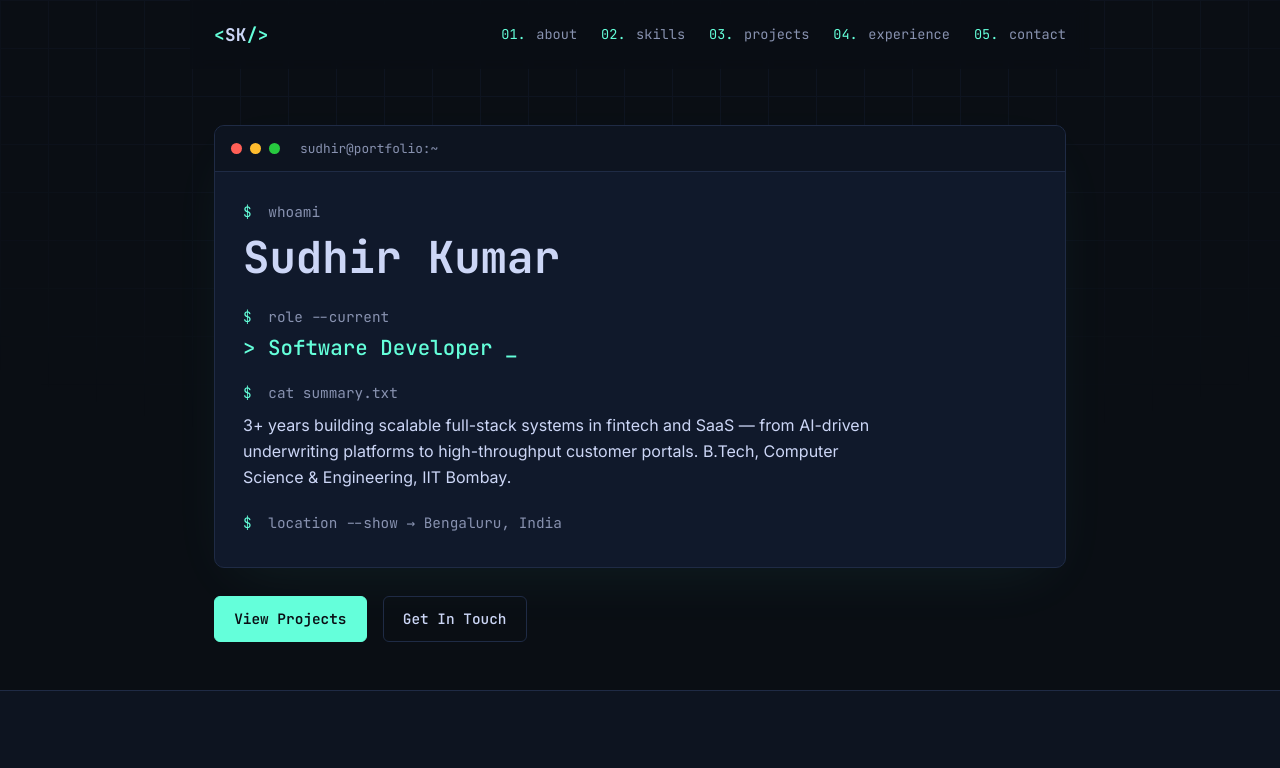
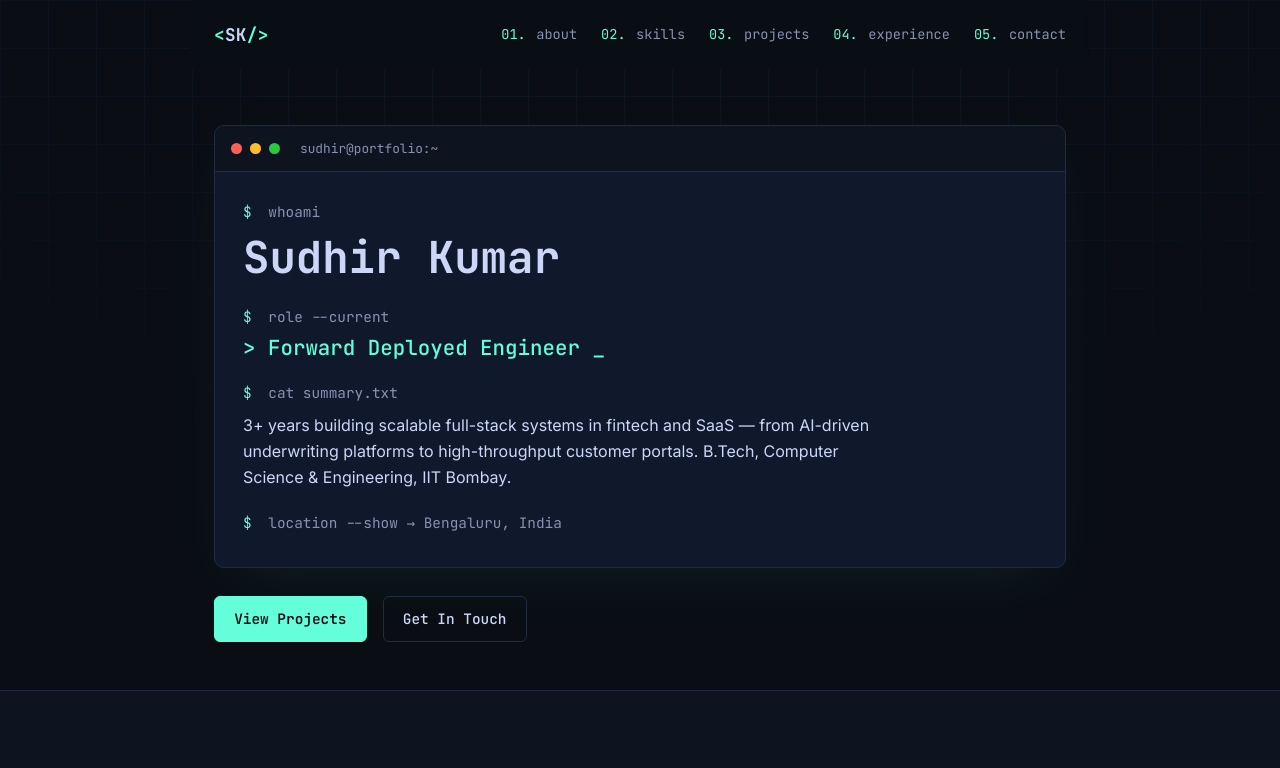
Before and after one commit to imSudhirK/portfolio, an Astro site: page / in a window 1280 px wide. Shown: the top 768 px of the page. Built offline with nearby package versions, Linux system fonts and the light colour scheme; Astro itself is replaced by a stand-in of ours.

Commit message:
portfolio initiated

```diff
--- a/src/components/Hero.astro
+++ b/src/components/Hero.astro
@@ -1,6 +1,6 @@
 ---
 const name = 'Sudhir Kumar';
-const tagline = 'Software Developer';
+const tagline = 'Forward Deployed Engineer';
 const location = 'Bengaluru, India';
 const summary =
 	'3+ years building scalable full-stack systems in fintech and SaaS — from AI-driven underwriting platforms to high-throughput customer portals. B.Tech, Computer Science & Engineering, IIT Bombay.';
```
